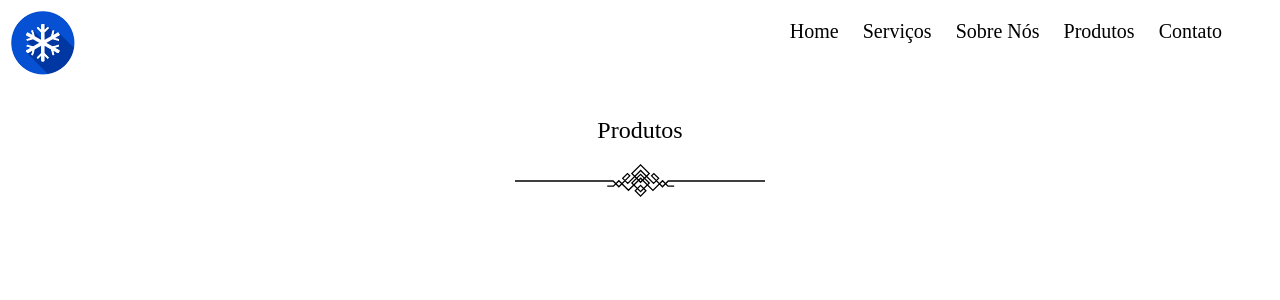
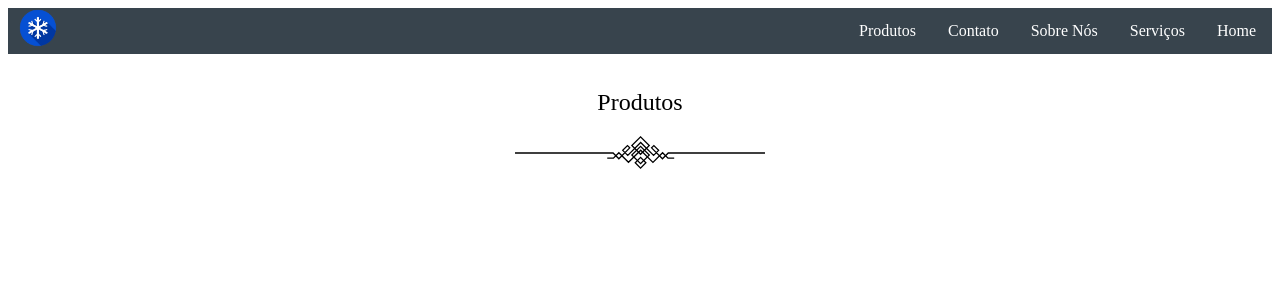
Before and after one commit to BiancaLouS/ArCondicionado, a PHP site: page / in a window 1280 px wide. Shown: the top 300 px of the page. Run offline with PHP 8.4, Linux system fonts and the light colour scheme; some libraries are stand-ins or nearby versions.

Commit message:
Finalizando Menu

```diff
--- a/css/style.css
+++ b/css/style.css
@@ -49,9 +49,6 @@ input[type=button] {
     cursor: url(../images/Pointer.cur), pointer;
 } */
 
-.logo{
-    width: 70px;
-}
 
 a{
     font-family: "Times New Roman";
@@ -61,19 +58,53 @@ a{
     flex-direction: right;
 }
 
-a:hover{
-    color: rgb(189, 204, 204);
-}
+ul {
+    list-style-type: none;
+    margin: 0;
+    padding: 0;
+    overflow: hidden;
+    background-color: #38444d;
+  }
 
-a:link{
-    padding: 12px;
-}
+  li {
+    float: right;
+  }
 
-.menu{
-    margin-right: 30px;
-    display: flex;
-    float: right;
+  li a, .dropbtn {
+    display: inline-block;
+    color: white;
+    text-align: center;
+    padding: 14px 16px;
+    text-decoration: none;
+  }
+
+  li a:hover, .dropdown:hover .dropbtn {
+    background-color: rgb(13, 136, 194);
+  }
+
+  li.dropdown {
+    display: inline-block;
+  }
+
+  .dropdown-content {
+    display: none;
     position: absolute;
-    top: 8px;
-    right: 16px
-}
+    background-color: #f9f9f9;
+    min-width: 160px;
+    box-shadow: 0px 8px 16px 0px rgba(0,0,0,0.2);
+    z-index: 1;
+  }
+
+  .dropdown-content a {
+    color: black;
+    padding: 12px 16px;
+    text-decoration: none;
+    display: block;
+    text-align: left;
+  }
+
+  .dropdown-content a:hover {background-color: #f1f1f1;}
+
+  .dropdown:hover .dropdown-content {
+    display: block;
+  }
--- a/index.html
+++ b/index.html
@@ -13,17 +13,24 @@
 
 <body class="fundo" ng-app="">
     <div class="fundoAr">
-        <div>
-            <img class="logo" src="images/logo.png" alt="logo">
-        </div>
+        <ul>
+            <img style="width: 40px; margin-left: 10px;" src="images/logo.png" alt="logo">
+            <li><a href="#home">Home</a></li>
+            <li><a href="#news">Serviços</a></li>
+            <li><a href="#news">Sobre Nós</a></li>
+            <li><a href="#news">Contato</a></li>
 
-        <div class="menu">
-            <a href="Home">Home</a>
-            <a href="Home">Serviços</a>
-            <a href="Home">Sobre Nós</a>
-            <a href="Home">Produtos</a>
-            <a href="Home">Contato</a>
-        </div>
+
+            <li class="dropdown">
+              <a href="javascript:void(0)" class="dropbtn">Produtos</a>
+              <div class="dropdown-content">
+                <a href="#">Ar Condicionado</a>
+                <a href="#">Ar Condicionado Inverter</a>
+                <a href="#">Multi Split</a>
+                <a href="#">Energia Solar</a>
+              </div>
+            </li>
+          </ul>
 
         <h2>Produtos</h2>
         <img class="linha" src="images/linha.svg" alt="Linha">
```
